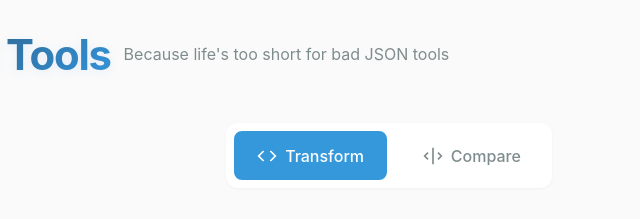
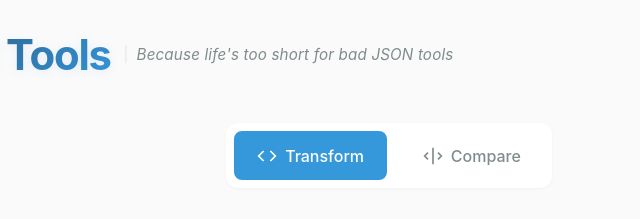
Before and after one commit to thesaadarshad/myjson.tools, a plain HTML site: page index.html in a window 1280 px wide. Shown: the top 219 px of the page, 251-891 px from the left. Drawn offline with Linux system fonts and the light colour scheme.

Commit message:
Polish subtitle with italic font, pipe separator, and improved typography

```diff
--- a/styles.css
+++ b/styles.css
@@ -194,11 +194,24 @@ header h1 {
 }
 
 .subtitle {
-    font-size: var(--font-size-base);
+    font-size: calc(var(--font-size-base) * 0.95);
     color: var(--color-text-light);
     font-weight: 400;
+    font-style: italic;
     margin: 0;
     line-height: 1.2;
+    letter-spacing: 0.01em;
+    position: relative;
+    padding-left: var(--space-md);
+}
+
+.subtitle::before {
+    content: '|';
+    position: absolute;
+    left: 0;
+    color: var(--color-border);
+    font-style: normal;
+    font-weight: 300;
 }
 
 /* Language Selector and Theme Toggle */
@@ -1558,6 +1571,11 @@ footer {
     .subtitle {
         font-size: var(--font-size-sm);
         text-align: center;
+        padding-left: 0;
+    }
+
+    .subtitle::before {
+        display: none;
     }
 
     .control-center {
```
